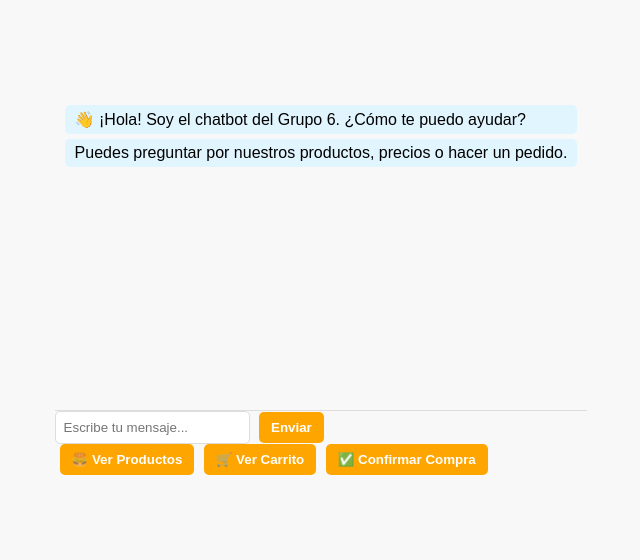
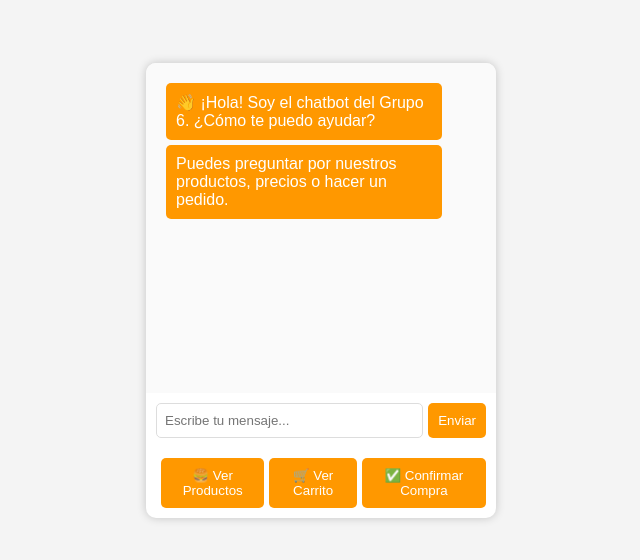
Before and after one commit to Oscar0116/chatbot-burgers-wraps, a plain HTML site: page index.html in a window 1280 px wide. Shown: the part 118-678 px from the top of the page, without its empty margins (319-959 px from the left). Drawn offline with Linux system fonts and the light colour scheme.

Commit message:
Update style.css

```diff
--- a/style.css
+++ b/style.css
@@ -1,32 +1,50 @@
 body {
     font-family: Arial, sans-serif;
-    background-color: #f8f8f8;
+    background-color: #f4f4f4;
     display: flex;
     justify-content: center;
     align-items: center;
     height: 100vh;
-    margin: 0;
 }
 
-.chat-container {
+#chat-container {
     width: 350px;
     background: white;
     border-radius: 10px;
-    box-shadow: 0 0 10px rgba(0, 0, 0, 0.1);
+    box-shadow: 0px 0px 10px rgba(0, 0, 0, 0.2);
     overflow: hidden;
 }
 
 #chat-box {
     height: 300px;
     overflow-y: auto;
-    padding: 10px;
-    border-bottom: 1px solid #ddd;
+    padding: 15px;
+    background: #fafafa;
 }
 
-.chat-input {
+.message {
+    padding: 10px;
+    margin: 5px;
+    border-radius: 5px;
+    max-width: 80%;
+}
+
+.bot-message {
+    background-color: #ff9800;
+    color: white;
+    align-self: flex-start;
+}
+
+.user-message {
+    background-color: #4caf50;
+    color: white;
+    align-self: flex-end;
+}
+
+#input-container {
     display: flex;
     padding: 10px;
-    border-top: 1px solid #ddd;
+    background: white;
 }
 
 input {
@@ -37,39 +55,21 @@ input {
 }
 
 button {
-    background-color: orange;
+    background: #ff9800;
+    color: white;
     border: none;
-    padding: 8px 12px;
+    padding: 10px;
     cursor: pointer;
-    color: white;
-    font-weight: bold;
     margin-left: 5px;
     border-radius: 5px;
 }
 
-button:hover {
-    background-color: darkorange;
+#buttons-container {
+    display: flex;
+    justify-content: space-between;
+    padding: 10px;
 }
 
-.chat-buttons {
-    display: flex;
-    justify-content: space-around;
-    padding: 10px;
-    background: white;
+button:hover {
+    background: #e68900;
 }
-
-.message {
-    padding: 5px 10px;
-    margin: 5px 0;
-    border-radius: 5px;
-}
-
-.bot-message {
-    background: #e1f5fe;
-    align-self: flex-start;
-}
-
-.user-message {
-    background: #c8e6c9;
-    align-self: flex-end;
-}
```
